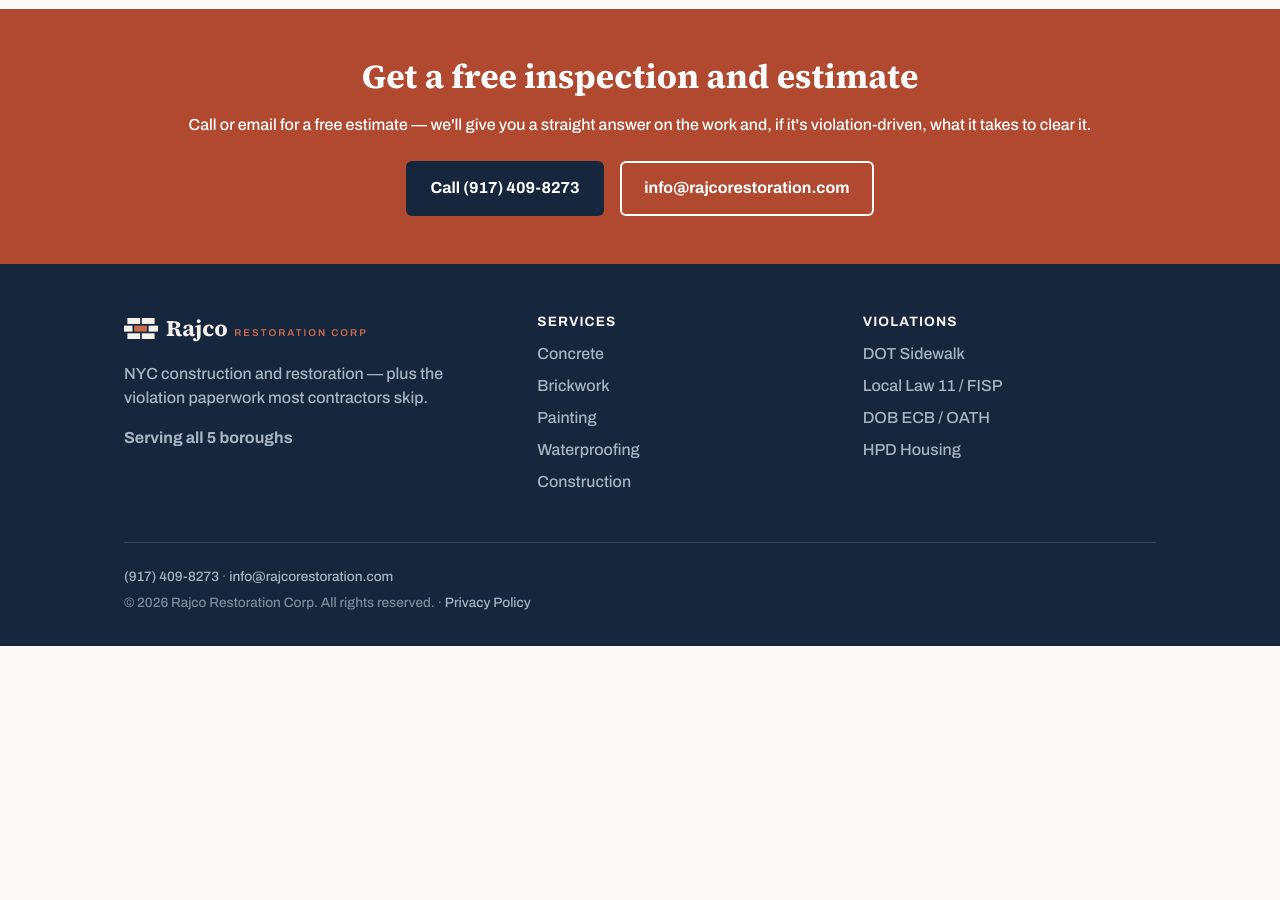
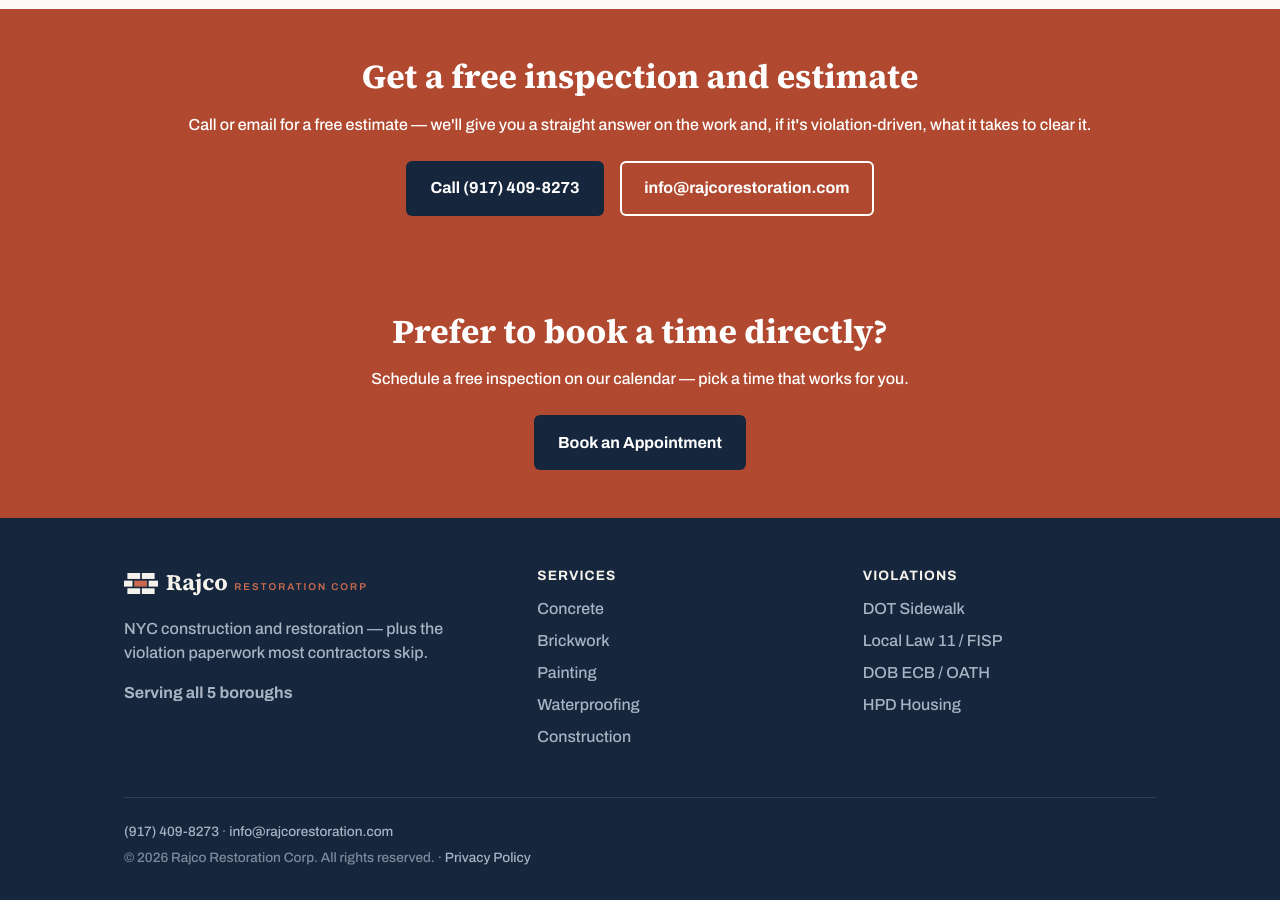
Before and after one commit to hassan9699/rajco-restoration-site, a Jekyll site: the page built from index.html, in a window 1280 px wide and 900 px high, scrolled down 2414 px. Built offline with Jekyll 4.4.1, drawn with Linux system fonts in a browser that asks for light colours; before the commit the page ends 3060 px from its top, so only the background shows below that.

Commit message:
Add booking section to homepage, matching Contact page pattern

```diff
--- a/index.html
+++ b/index.html
@@ -120,3 +120,13 @@
     </div>
   </div>
 </section>
+
+<section class="cta-band">
+  <div class="container">
+    <h2>Prefer to book a time directly?</h2>
+    <p>Schedule a free inspection on our calendar — pick a time that works for you.</p>
+    <div class="cta-row">
+      <a href="https://calendar.app.google/Ekdaq9mmtoYVgrJr7" class="btn btn-primary" target="_blank" rel="noopener" onclick="gtag('event','conversion',{'send_to':'AW-18323249827/LloYCPmYmdEcEKO1mqFE'});">Book an Appointment</a>
+    </div>
+  </div>
+</section>
```
